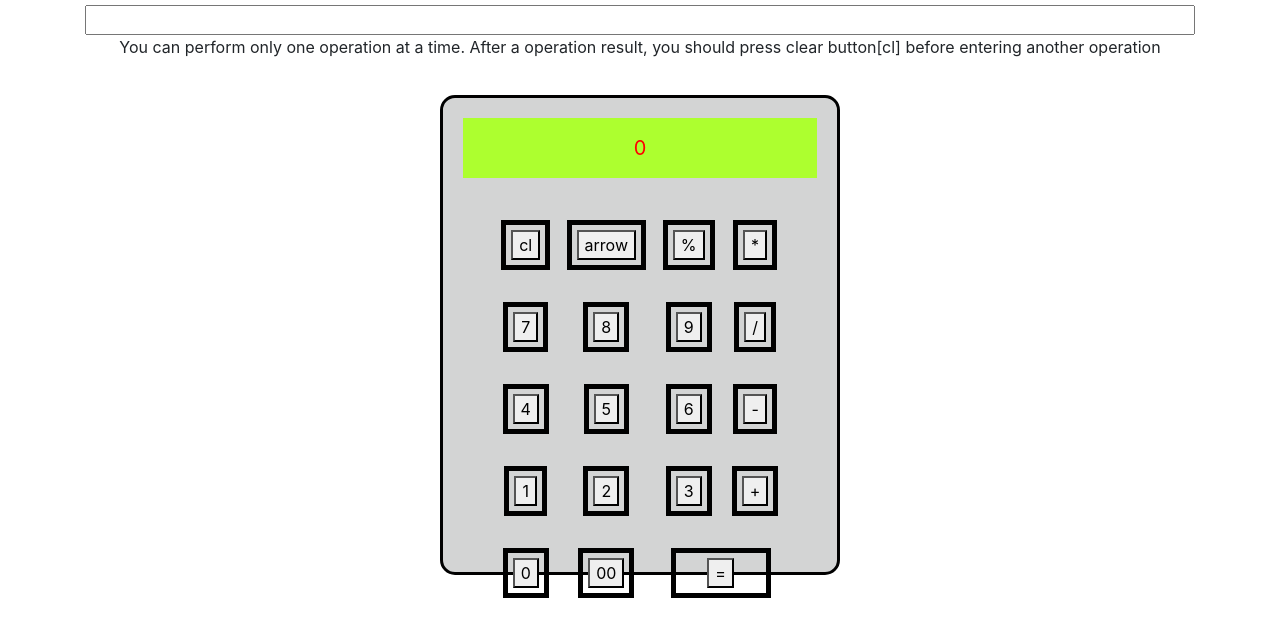
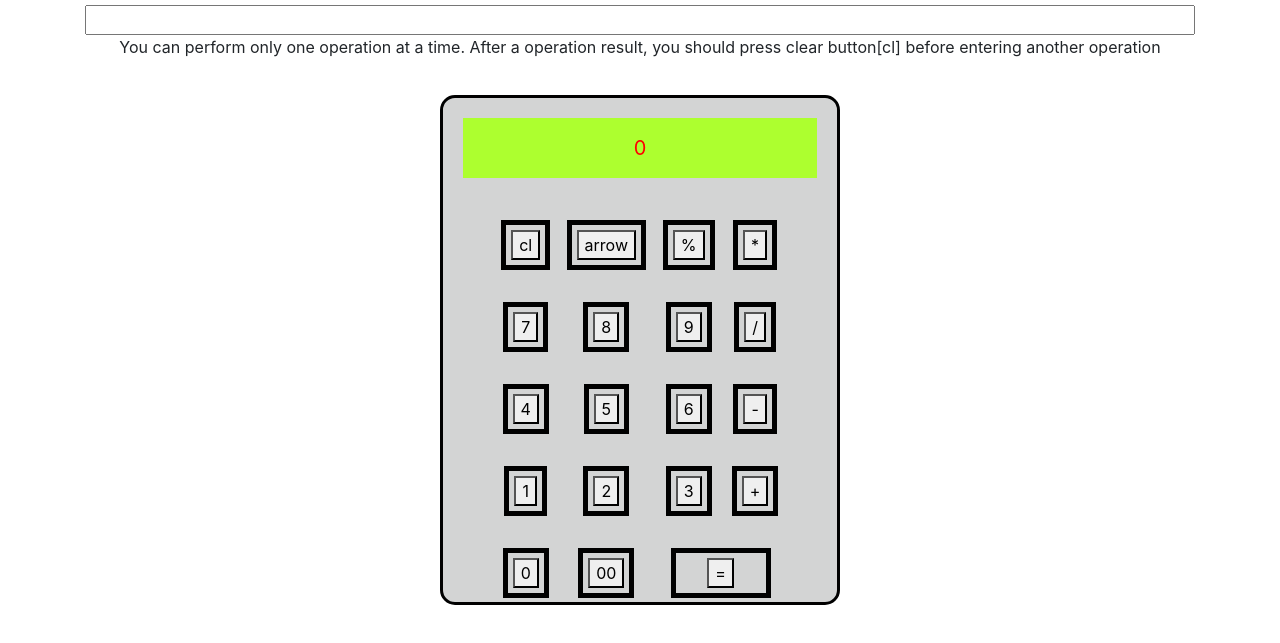
Before and after one commit to srihar1234/day-15-calci-task, a plain HTML site: page index.html in a window 1280 px wide. Shown: the part 51-694 px from the top of the page. Drawn offline with nearby package versions, Linux system fonts and the light colour scheme.

Commit message:
Update style.css

```diff
--- a/style.css
+++ b/style.css
@@ -10,7 +10,7 @@
 }
 .display-area{
     width:400px;
-    height:480px;
+    height:510px;
     background-color: rgb(211, 212, 212);
     margin-top: 20px;
     padding: 20px;
```
